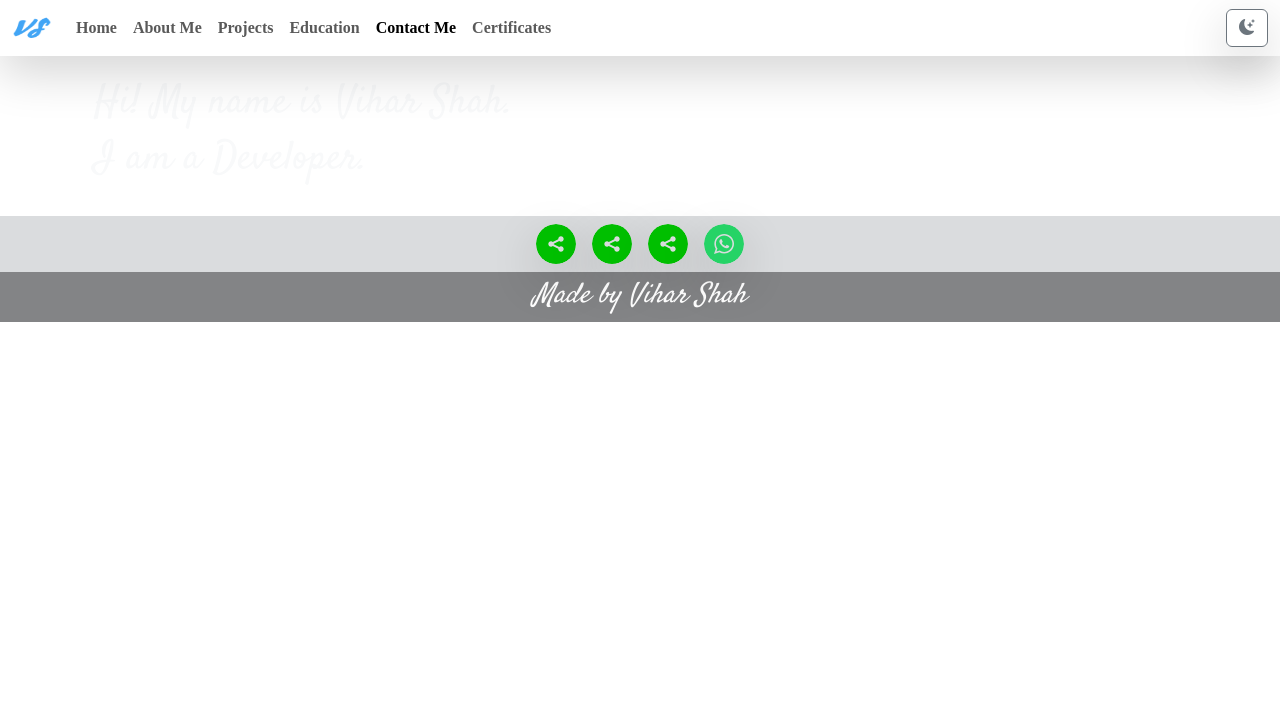
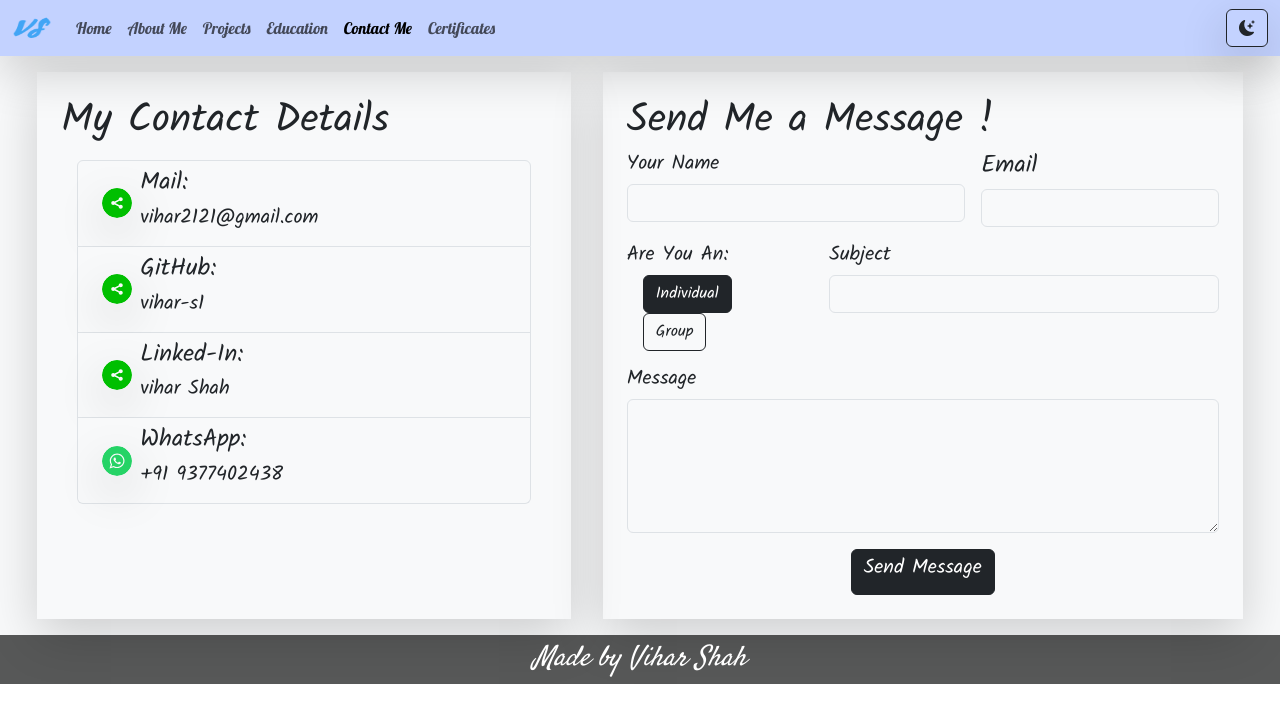
Before and after one commit to vihar-s1/PersonalWebsite, a React (Create React App) app in the folder frontend/: page /contactme in a window 1280 px wide. Shown: the top 722 px of the page. Built offline with nearby package versions, Linux system fonts and the light colour scheme.

Commit message:
Theme Context and contact me page
- Created a theme context to import and implement light/dark theme in all pages
- Created a basic contact me page with personal details and form to send me a message
- Components for the rest of the pages created

```diff
--- a/frontend/public/index.html
+++ b/frontend/public/index.html
@@ -9,7 +9,7 @@
 		<!-- Importing google fonts -->
 		<link rel="preconnect" href="https://fonts.googleapis.com">
 		<link rel="preconnect" href="https://fonts.gstatic.com" crossorigin>
-		<link href="https://fonts.googleapis.com/css2?family=Dancing+Script:wght@500&family=Kalam&family=Lobster&family=Satisfy&display=swap" rel="stylesheet">
+		<link href="https://fonts.googleapis.com/css2?family=Dancing+Script:wght@700&family=Kalam&family=Lobster&family=Satisfy&display=swap" rel="stylesheet">
 		<!-- fonts imported are dancing script, lobster, satisfy, kalam -->
 
     	<!-- bootstrap icons stylesheet -->
--- a/frontend/src/App.js
+++ b/frontend/src/App.js
@@ -4,21 +4,26 @@ import { BrowserRouter as Router, Routes, Route } from "react-router-dom";
 import Navbar from "./components/Navbar";
 import Footer from "./components/Footer";
 import Introduction from "./components/Introduction";
+import AboutMe from "./components/AboutMe";
+import Projects from "./components/Projects";
+import Education from "./components/Education";
+import ContactMe from "./components/ContactMe";
+import Certificates from "./components/Certificates";
 
 
 const App = () => {
-    useEffect(() => {
-        if (!localStorage.getItem("theme") || !localStorage.getItem("navbarBg"))
-        {
-            localStorage.setItem("theme", "dark");
-            localStorage.setItem("navbarBg", "#000000");
-        }
-    });
 
     return (
         <Router>
             <Navbar />
-            <Introduction />
+            <Routes>
+                <Route path="/" element={<Introduction />} />
+                <Route path="/aboutme" element={<AboutMe />} />
+                <Route path="/projects" element={<Projects />} />
+                <Route path="/education" element={<Education />} />
+                <Route path="/contactme" element={<ContactMe />} />
+                <Route path="/certificates" element={<Certificates />} />
+            </Routes>
             <Footer />
         </Router>
     );
--- /dev/null
+++ b/frontend/src/components/AboutMe.js
@@ -0,0 +1,11 @@
+import React from 'react';
+
+const AboutMe = () => {
+  	return (
+    	<div>
+      		About Me
+    	</div>
+  	)
+};
+
+export default AboutMe;
--- /dev/null
+++ b/frontend/src/components/Certificates.js
@@ -0,0 +1,11 @@
+import React from 'react';
+
+const Certificates = () => {
+    return (
+        <div>
+            Certificates
+        </div>
+    )
+};
+
+export default Certificates;
--- /dev/null
+++ b/frontend/src/components/ContactMe.js
@@ -0,0 +1,121 @@
+import React, { useContext } from 'react';
+import { SocialIcon } from "react-social-icons";
+import { themeContext } from '../context/ThemeContext';
+
+const ICON_DIM="30px";
+
+const ContactMe = () => {
+
+    const handleSubmit = (event) => {
+        event.preventDefault();
+        'use strict'
+        // Fetch all the forms we want to apply custom Bootstrap validation styles to
+        const forms = document.querySelectorAll('.needs-validation')
+
+        // Loop over them and prevent submission
+        Array.from(forms).forEach(form => {
+            form.addEventListener('submit', event => {
+                if (!form.checkValidity()) {
+                    event.preventDefault()
+                    event.stopPropagation()
+                }
+
+                form.classList.add('was-validated')
+            }, false)
+        })
+        alert(document.getElementById("message").value);
+    }
+
+    const { theme, textTheme, background } = useContext(themeContext);
+
+    return (
+        <div className={`d-flex justify-content-center flex-wrap bg-${theme} text-${textTheme}`} style={{fontFamily: "kalam"}} >
+
+            <div className="col-md-5 p-4 m-3 shadow-lg">
+                <h1>My Contact Details</h1>
+                <ul className="list-group m-3" >
+                    <div className={`list-group-item d-flex flex-wrap align-items-center bg-${theme} text-${textTheme}`}>
+                        <SocialIcon className='m-2 rounded-circle shadow-lg bg-light' style={{width: ICON_DIM, height: ICON_DIM}} url={process.env.REACT_APP_MAIL_LINK}/>
+                        <div>
+                            <div className="h4">Mail:</div>
+                            <div className='h5'>vihar2121@gmail.com</div>
+                        </div>
+                    </div>
+
+                    <div className={`list-group-item d-flex flex-wrap align-items-center bg-${theme} text-${textTheme}`}>
+                        <SocialIcon className='m-2 rounded-circle shadow-lg bg-light' style={{width: ICON_DIM, height: ICON_DIM}} url={process.env.REACT_APP_GITHUB_LINK}/>
+                        <div>
+                            <div className="h4">GitHub:</div>
+                            <div className='h5'>vihar-s1</div>
+                        </div>
+                    </div>
+
+                    <div className={`list-group-item d-flex flex-wrap align-items-center bg-${theme} text-${textTheme}`}>
+                        <SocialIcon className='m-2 rounded-circle shadow-lg bg-light' style={{width: ICON_DIM, height: ICON_DIM}} url={process.env.REACT_APP_LINKEDIN_LINK}/>
+                        <div>
+                            <div className="h4">Linked-In:</div>
+                            <div className="h5">vihar Shah</div>
+                        </div>
+                    </div>
+
+                    <div className={`list-group-item d-flex flex-wrap align-items-center bg-${theme} text-${textTheme}`}>
+                        <SocialIcon className='m-2 rounded-circle shadow-lg bg-light' style={{width: ICON_DIM, height: ICON_DIM}} url={process.env.REACT_APP_WHATSAPP_LINK} network="whatsapp"/>
+                        <div>
+                            <div className="h4">WhatsApp:</div>
+                            <div className="h5">+91 9377402438</div>
+                        </div>
+                    </div>
+                </ul>
+            </div>
+
+            <div className='col-md-6 p-4 m-3 shadow-lg' >
+                <h1>Send Me a Message !</h1>
+                <form className={`row g-3 needs-validation text-${textTheme}`} noValidate onSubmit={handleSubmit}>
+                    <div className="col-md-7">
+                        <label htmlFor="firstName" className="form-label h5">Your Name</label>
+                        <input type="text" className={`form-control bg-${theme} text-${textTheme}`} id="firstName" required />
+                        <div className="invalid-feedback">
+                            Please enter your Name!
+                        </div>
+                    </div>
+                    <div className="col-md-5">
+                        <label htmlFor="email" className="form-label h4">Email</label>
+                        <input type="email" className={`form-control bg-${theme} text-${textTheme}`} id="email" required />
+                        <div className="invalid-feedback">
+                            Please enter valid Email!
+                        </div>
+                    </div>
+                    <div className="col-md-4">
+                        <label htmlFor="type" className="form-label h5">Are You An:</label>
+                        <div>
+                            <input type="radio" className="btn-check" name="type" id="individual" autoComplete="off" defaultChecked />
+                            <label className={`btn btn-outline-${theme == "dark" ? "light" : "dark"} mx-3`} htmlFor="individual">Individual</label>
+
+                            <input type="radio" className="btn-check" name="type" id="company" autoComplete="off" />
+                            <label className={`btn btn-outline-${theme == "dark" ? "light" : "dark"} mx-3`} htmlFor="company">Group</label>
+                        </div>
+                    </div>
+                    <div className="col-md-8">
+                        <label htmlFor="subject" className="form-label h5">Subject</label>
+                        <input type="text" className={`form-control bg-${theme} text-${textTheme}`} id="subject" required />
+                        <div className="invalid-feedback">
+                            Enter the Reason to Contact Here.
+                        </div>
+                    </div>
+                    <div className="col-md-12">
+                        <label htmlFor="message" className="form-label h5">Message</label>
+                        <textarea id="message" className={`form-control bg-${theme} text-${textTheme}`} rows="5" required/>
+                        <div className="invalid-feedback">
+                            Describe the Reason to Contact Here.
+                        </div>
+                    </div>
+                    <div className="col-12 text-center">
+                        <button className={`btn btn-${theme == "dark" ? "light" : "dark"}`} type="submit"><div className="h5">Send Message</div></button>
+                    </div>
+                </form>
+            </div>
+        </div>
+    )
+};
+
+export default ContactMe;
--- /dev/null
+++ b/frontend/src/components/Education.js
@@ -0,0 +1,11 @@
+import React from 'react';
+
+const Education = () => {
+    return (
+        <div>
+            Education
+        </div>
+    )
+};
+
+export default Education;
--- a/frontend/src/components/Footer.js
+++ b/frontend/src/components/Footer.js
@@ -1,16 +1,9 @@
 import React from 'react';
-import { SocialIcon } from "react-social-icons";
 
 const Footer = () => {
   return (
     	<footer className="bg-secondary bg-opacity-25 text-center text-white ">
-        	<div className="container">
-            	<SocialIcon className='mx-2 my-2 rounded-circle shadow-lg' style={{width: "40px", height: "40px"}} url={process.env.REACT_APP_MAIL_LINK}/>
-            	<SocialIcon className='mx-2 my-2 rounded-circle shadow-lg' style={{width: "40px", height: "40px"}} url={process.env.REACT_APP_GITHUB_LINK}/>
-            	<SocialIcon className='mx-2 my-2 rounded-circle shadow-lg' style={{width: "40px", height: "40px"}} url={process.env.REACT_APP_LINKEDIN_LINK}/>
-            	<SocialIcon className='mx-2 my-2 rounded-circle shadow-lg' style={{width: "40px", height: "40px"}} url={process.env.REACT_APP_WHATSAPP_LINK} network="whatsapp"/>
-        	</div>
-			<div className="text-center fst-italic h3 p-2" style={{backgroundColor: "rgba(0, 0, 0, 0.4)", fontFamily: "satisfy"}}>
+			<div className="text-center fst-italic h3 p-2" style={{backgroundColor: "rgba(0, 0, 0, 0.6)", fontFamily: "satisfy"}}>
 				Made by Vihar Shah
 			</div>
     	</footer>
--- a/frontend/src/components/Introduction.js
+++ b/frontend/src/components/Introduction.js
@@ -6,12 +6,12 @@ const Introduction = () => {
     const role = "Developer"
     // const location = useLocation();
     return (
-        <divc style={{background: "url(wallpaper1.jpeg) no-repeat center center/cover"}}>
+        <div style={{background: "url(wallpaper1.jpeg) no-repeat center center/cover"}}>
             <div className='container text-left p-4 text-light' style={{fontFamily: "Satisfy"}}>
                 <h1>Hi! My name is {name}.</h1>
                 <h1>I am a {role}.</h1>
             </div>
-        </divc>
+        </div>
     )
 }
 
--- a/frontend/src/components/Navbar.js
+++ b/frontend/src/components/Navbar.js
@@ -1,34 +1,21 @@
-import React, { useState } from 'react';
+import React, { useContext } from 'react';
 import { Link, useLocation } from 'react-router-dom';
+import { themeContext } from '../context/ThemeContext';
 
 const LOGO_DIMENSIONS = "40px";
-const NAVBAR_BG = "#c3d2ff";
 
 
 const Navbar = () => {
     const location = useLocation();
-	const [theme, setTheme] = useState(localStorage.getItem("theme"));
-	const [navbarBg, setNavbarBg] = useState(localStorage.getItem("navbarBg"));
 
-	const toggleTheme = () => {
-		if (theme == "dark"){
-			localStorage.setItem("theme", "light");
-			setTheme("light");
-			localStorage.setItem("navbarBg", NAVBAR_BG);
-			setNavbarBg(NAVBAR_BG);
-		}
-		else{
-			localStorage.setItem("theme", "dark");
-			setTheme("dark");
-			localStorage.setItem("navbarBg", "#000000");
-			setNavbarBg("#000000");
-		}
-	}
+	const { theme, background, textTheme, toggleTheme } = useContext(themeContext);
 
   	return (
-    	<nav className={`navbar shadow-lg navbar-expand-sm navbar-${theme} fw-bold sticky-top`} style={{backgroundColor: navbarBg, fontFamily: "dancing scripts"}}>
+    	<nav className={`navbar shadow-lg navbar-expand-sm navbar-${theme} sticky-top`} style={{backgroundColor: background, fontFamily: "lobster"}}>
   			<div className="container-fluid">
-
+					{ console.log(theme) }
+					{ console.log(background) }
+					{ console.log(textTheme) }
 				<img className="navbar-brand" src="logo.png" alt="Vihar Shah" width={LOGO_DIMENSIONS} height={LOGO_DIMENSIONS}/>
 
 				<button className="navbar-toggler" type="button" data-bs-toggle="collapse" data-bs-target="#navbarLinks" aria-controls="navbarLinks" aria-expanded="false" aria-label="Toggle navigation">
@@ -47,8 +34,8 @@ const Navbar = () => {
 				</div>
 				{
 					theme == "dark" ?
-					<button className='btn btn-outline-secondary bi bi-brightness-high-fill shadow-lg' onClick={toggleTheme} /> :
-					<button className="btn btn-outline-secondary bi bi-moon-stars-fill shadow-lg" onClick={toggleTheme} />
+					<button className='btn btn-outline-light bi bi-brightness-high-fill shadow-lg' onClick={toggleTheme} /> :
+					<button className="btn btn-outline-dark bi bi-moon-stars-fill shadow-lg" onClick={toggleTheme} />
 				}
 			</div>
 		</nav>
--- /dev/null
+++ b/frontend/src/components/Projects.js
@@ -0,0 +1,11 @@
+import React from 'react';
+
+const Projects = () => {
+    return (
+        <div>
+            Projects
+        </div>
+    )
+};
+
+export default Projects;
--- /dev/null
+++ b/frontend/src/context/ThemeContext.js
@@ -0,0 +1,35 @@
+import { createContext, useState } from "react";
+
+const themeContext = createContext();
+
+const BACKGROUND = "#c3d2ff";
+
+const ThemeContextProvider = (props) => {
+
+    const [theme, setTheme] = useState(localStorage.getItem("theme") || "light");
+	const [textTheme, setTextTheme] = useState(theme == "light" ? "dark": "light")
+	const [background, setBackground] = useState(theme == "light" ? BACKGROUND : "#000000");
+
+	const toggleTheme = () => {
+		if (theme == "dark"){
+			localStorage.setItem("theme", "light");
+			setTheme("light");
+			setTextTheme("dark");
+			setBackground(BACKGROUND);
+		}
+		else{
+			localStorage.setItem("theme", "dark");
+			setTheme("dark");
+			setTextTheme("light");
+			setBackground("#000000");
+		}
+	}
+
+    return (
+        <themeContext.Provider value={{ theme, textTheme, background, toggleTheme }}>
+            {props.children}
+        </themeContext.Provider>
+    );
+}
+
+export {ThemeContextProvider, themeContext};
--- a/frontend/src/index.js
+++ b/frontend/src/index.js
@@ -1,11 +1,15 @@
 import React from "react";
 import ReactDOM from "react-dom/client";
 import App from "./App";
+
+import { ThemeContextProvider } from "./context/ThemeContext";
 
 const root = ReactDOM.createRoot(document.getElementById("root"));
 
 root.render(
     <React.StrictMode>
-        <App />
+        <ThemeContextProvider>
+            <App />
+        </ThemeContextProvider>
     </React.StrictMode>
 );
```
Also changed, not shown: 1 other file (tests, documents, lock files or other folders).
